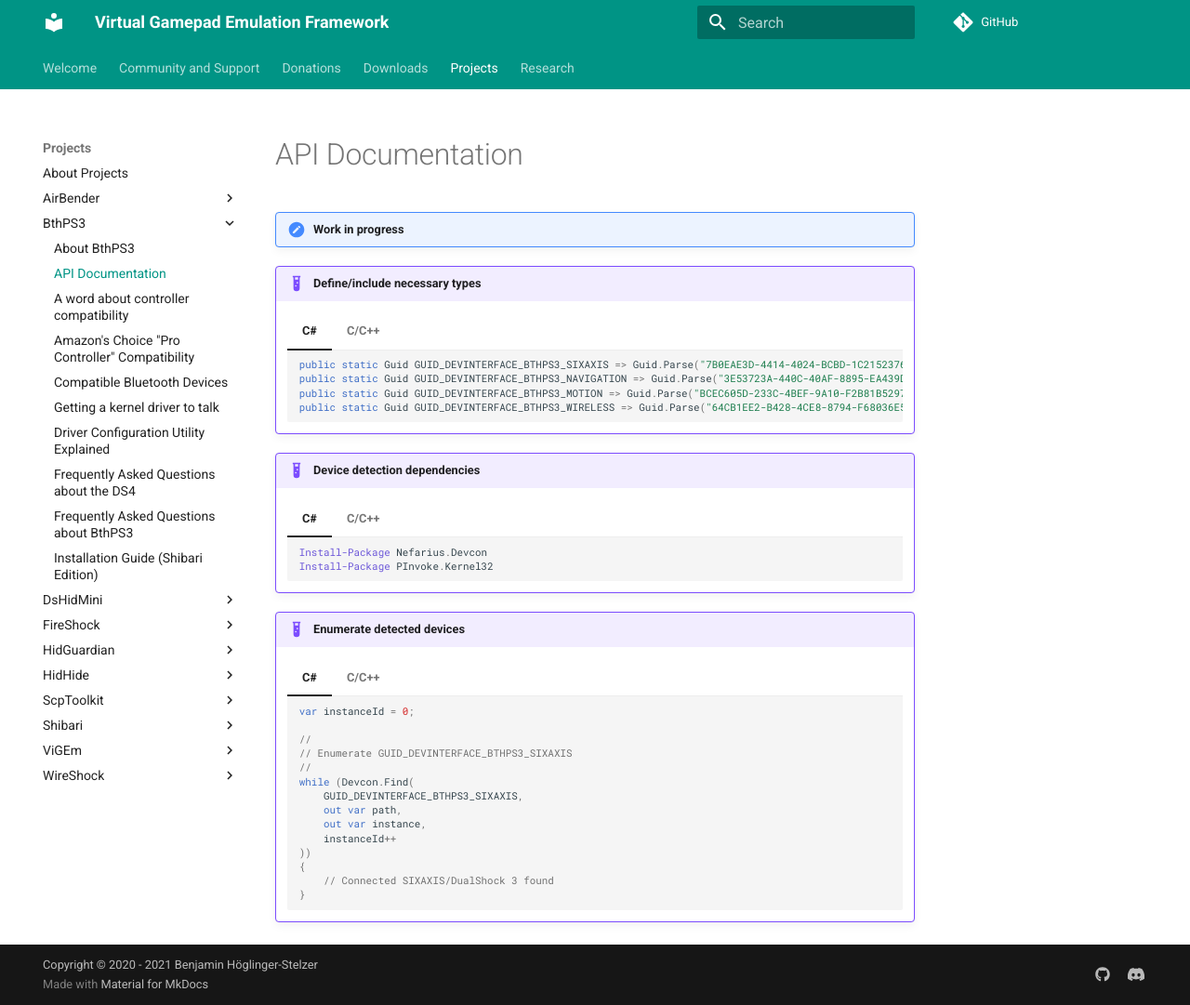
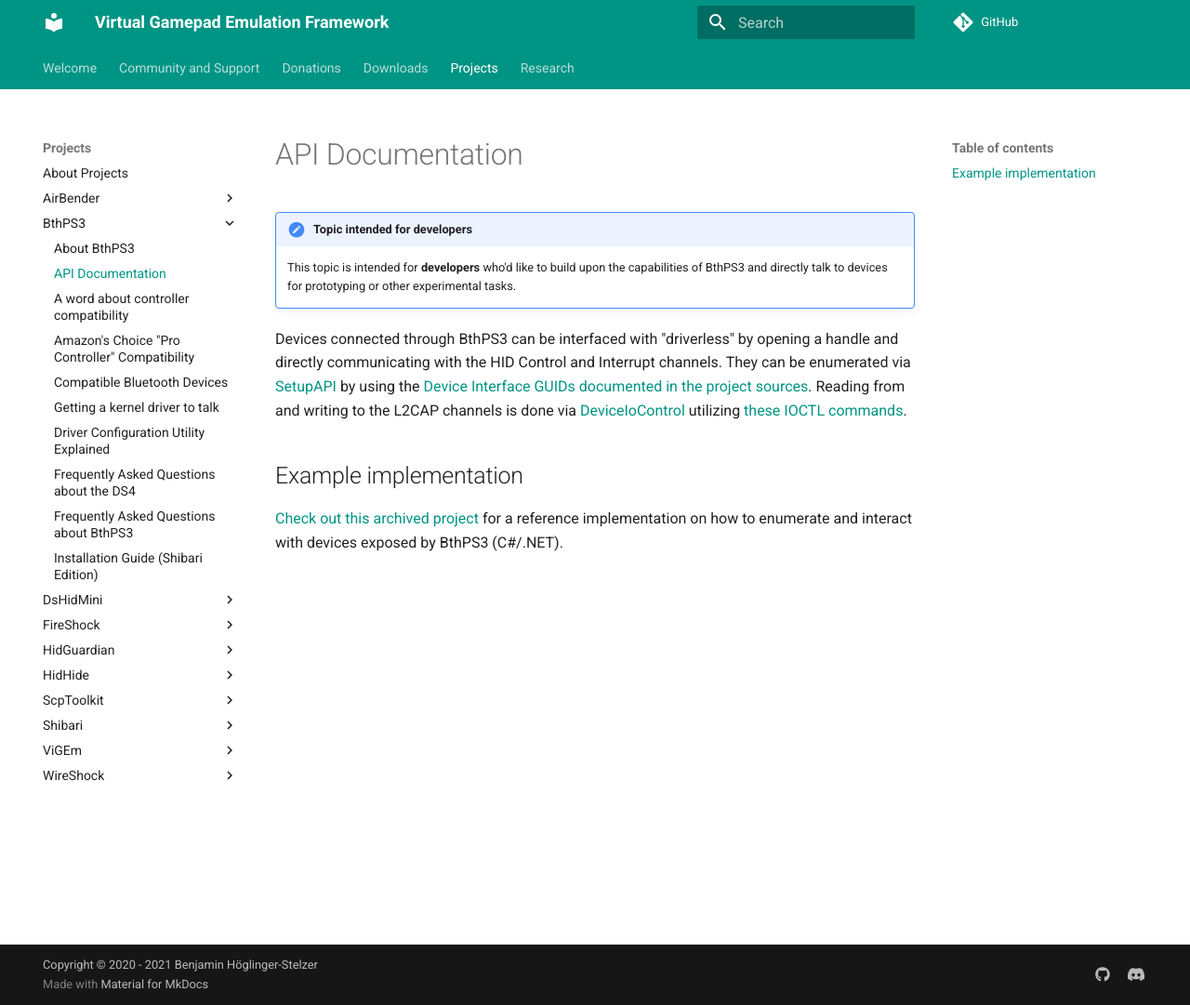
Before and after one commit to nefarius/ViGEm.github.io, an MkDocs documentation site: the page built from docs/projects/BthPS3/API-Documentation.md, in a window 1280 px wide and 1081 px high. Shown: the whole window at 93% size. Built offline with MkDocs 1.6.1 and Material for MkDocs 9.7.7, drawn with Linux system fonts in a browser that asks for light colours; comment, search, counter and statistics services are not loaded.

Commit message:
Updated API docs

````diff
--- a/docs/projects/BthPS3/API-Documentation.md
+++ b/docs/projects/BthPS3/API-Documentation.md
@@ -1,57 +1,10 @@
 # API Documentation
 
-!!! important "Work in progress"
+!!! important "Topic intended for developers"
+    This topic is intended for **developers** who'd like to build upon the capabilities of BthPS3 and directly talk to devices for prototyping or other experimental tasks.
 
-!!! example "Define/include necessary types"
+Devices connected through BthPS3 can be interfaced with "driverless" by opening a handle and directly communicating with the HID Control and Interrupt channels. They can be enumerated via [SetupAPI](https://docs.microsoft.com/en-us/windows-hardware/drivers/install/setupapi) by using the [Device Interface GUIDs documented in the project sources](https://github.com/ViGEm/BthPS3/blob/e28e815fe50d91aeb5af692cff29946647d0fa24/common/include/BthPS3.h#L189-L211). Reading from and writing to the L2CAP channels is done via [DeviceIoControl](https://docs.microsoft.com/en-us/windows/win32/api/ioapiset/nf-ioapiset-deviceiocontrol) utilizing [these IOCTL commands](https://github.com/ViGEm/BthPS3/blob/e28e815fe50d91aeb5af692cff29946647d0fa24/common/include/BthPS3.h#L357-L375).
 
-    === "C#"
-        ```csharp
-        public static Guid GUID_DEVINTERFACE_BTHPS3_SIXAXIS => Guid.Parse("7B0EAE3D-4414-4024-BCBD-1C21523768CE");
-        public static Guid GUID_DEVINTERFACE_BTHPS3_NAVIGATION => Guid.Parse("3E53723A-440C-40AF-8895-EA439D75E7BE");
-        public static Guid GUID_DEVINTERFACE_BTHPS3_MOTION => Guid.Parse("BCEC605D-233C-4BEF-9A10-F2B81B5297F6");
-        public static Guid GUID_DEVINTERFACE_BTHPS3_WIRELESS => Guid.Parse("64CB1EE2-B428-4CE8-8794-F68036E57BE5");
-        ```
+## Example implementation
 
-    === "C/C++"
-        ```cpp
-        #include <BthPS3.h>
-        ```
-
-!!! example "Device detection dependencies"
-    === "C#"
-        ```PowerShell
-        Install-Package Nefarius.Devcon
-        Install-Package PInvoke.Kernel32
-        ```
-
-    === "C/C++"
-        ```cpp
-        #define WIN32_LEAN_AND_MEAN
-        #include <Windows.h>
-        #include <SetupAPI.h>
-        #pragma comment(lib, "SetupAPI.lib")
-        ```
-
-!!! example "Enumerate detected devices"
-    === "C#"
-        ```csharp
-        var instanceId = 0;
-
-        //
-        // Enumerate GUID_DEVINTERFACE_BTHPS3_SIXAXIS
-        //
-        while (Devcon.Find(
-            GUID_DEVINTERFACE_BTHPS3_SIXAXIS,
-            out var path,
-            out var instance,
-            instanceId++
-        ))
-        {
-            // Connected SIXAXIS/DualShock 3 found
-        }
-        ```
-
-    === "C/C++"
-        ```cpp
-        /* to be filled */
-        ```
+[Check out this archived project](https://github.com/ViGEm/Shibari/tree/master/Sources/Shibari.Sub.Source.BthPS3) for a reference implementation on how to enumerate and interact with devices exposed by BthPS3 (C#/.NET).
````
